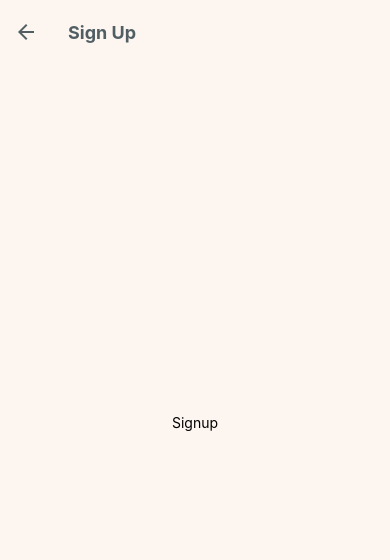
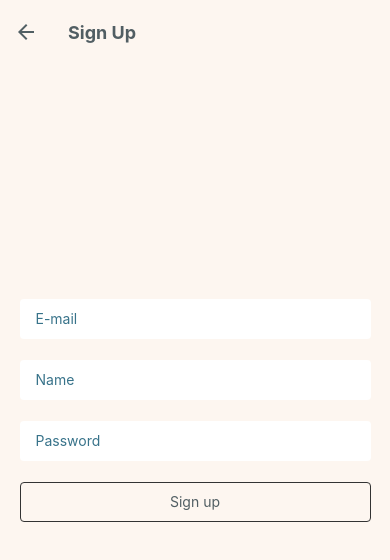
Before and after one commit to solitasroh/todo-native, a React Native app: screen /CreateAccount in a window 390 px wide. Shown: the top 560 px of the page. Built offline with nearby package versions, Linux system fonts and the light colour scheme.

Commit message:
signup 코드 작성 중

```diff
--- a/package.json
+++ b/package.json
@@ -15,6 +15,7 @@
     "expo-status-bar": "~1.0.4",
     "react": "^17.0.2",
     "react-dom": "17.0.2",
+    "react-hook-form": "^7.14.2",
     "react-native": "https://github.com/expo/react-native/archive/sdk-42.0.0.tar.gz",
     "react-native-gesture-handler": "^1.10.3",
     "react-native-safe-area-context": "3.2.0",
--- /dev/null
+++ b/src/Screens/Login/Input.tsx
@@ -0,0 +1,56 @@
+import React from 'react';
+import styled from 'styled-components/native';
+
+const Container = styled.View`
+  width: 90%;
+  height: 40px;
+  padding-left: 16px;
+  padding-right: 16px;
+  border-radius: 4px;
+  background-color: #ffffff;
+`;
+
+const InputField = styled.TextInput`
+  flex: 1;
+  color: #38738a;
+`;
+
+interface Props {
+  placeholder?: string;
+  keyboardType?: 'default' | 'email-address' | 'numeric' | 'phone-pad';
+  secureTextEntry?: boolean;
+  style?: undefined;
+  clearMode?: boolean;
+  onChangeText?: (text: string) => void;
+  value: string;
+}
+
+const Input: React.FC<Props> = ({
+  placeholder,
+  keyboardType,
+  secureTextEntry,
+  style,
+  clearMode,
+  value,
+  onChangeText,
+}: Props) => {
+  return (
+    <Container style={style}>
+      <InputField
+        value={value}
+        selectionColor="#38738a"
+        secureTextEntry={secureTextEntry}
+        keyboardType={keyboardType ? keyboardType : 'default'}
+        autoCapitalize="none"
+        autoCorrect={false}
+        allowFontScaling={false}
+        placeholderTextColor="#38738a"
+        placeholder={placeholder}
+        clearButtonMode={clearMode ? 'while-editing' : 'never'}
+        onChangeText={onChangeText}
+      />
+    </Container>
+  );
+};
+
+export default Input;
--- a/src/Screens/Login/Signup.tsx
+++ b/src/Screens/Login/Signup.tsx
@@ -1,21 +1,31 @@
 import { StackNavigationProp } from '@react-navigation/stack';
 import React from 'react';
-import { Text } from 'react-native';
 import styled from 'styled-components/native';
+import { Controller, FieldValues, useForm } from 'react-hook-form';
+import Input from './Input';
+import Button from './Button';
+
+const Container = styled.SafeAreaView`
+  flex: 1;
+  background-color: #fdf6f0;
+  align-items: center;
+  justify-content: center;
+`;
+
+const ErrorField = styled.Text`
+  color: red;
+  font-weight: 500;
+  text-align: left;
+  width: 90%;
+  margin-bottom: 16px;
+  margin-top: 5px;
+`;
 
 export type LoginNaviParamList = {
   Welcome: undefined;
   Login: undefined;
   CreateAccount: undefined;
 };
-
-const Container = styled.SafeAreaView`
-  flex: 1;
-  background-color: #fdf6f0;
-  align-items: center;
-  justify-content: center;
-  padding: 40px;
-`;
 
 type NavigationProp = StackNavigationProp<LoginNaviParamList, 'Welcome'>;
 interface Props {
@@ -24,9 +34,97 @@ interface Props {
 const Signup: React.FC<Props> = ({ navigation }: Props) => {
   console.log(navigation);
 
+  const {
+    control,
+    handleSubmit,
+    formState: { errors },
+  } = useForm({
+    defaultValues: {
+      userName: '',
+      userEmail: '',
+      userPW: '',
+    },
+  });
+
+  const onSubmit = (data: FieldValues) => {
+    // if (loading) {
+    //   return;
+    // }
+    console.log(data);
+    // TODO: error가 존재하면 아래 로직이 수행되면 안된다.
+    // await signup({
+    //   variables: {
+    //     data: {
+    //       email: data.userEmail,
+    //       password: data.userPW,
+    //       name: data.userName,
+    //     },
+    //   },
+    // });
+  };
+  const onError = (_error: Record<string, unknown>): void => {
+    console.log(_error);
+    return;
+  };
+
   return (
     <Container>
-      <Text>Signup</Text>
+      <Controller
+        control={control}
+        render={({ field: { onChange, value } }) => (
+          <Input
+            placeholder="E-mail"
+            keyboardType="email-address"
+            onChangeText={onChange}
+            value={value}
+          />
+        )}
+        name="userEmail"
+        rules={{
+          required: {
+            value: true,
+            message: 'e-mail이 입력되지 않았습니다',
+          },
+          // pattern: {
+          //   value: EMAIL_PATTERN,
+          //   message: 'email 형식이 아닙니다',
+          // },
+        }}
+      />
+      <ErrorField>{errors.userEmail && errors.userEmail.message}</ErrorField>
+      <Controller
+        control={control}
+        render={({ field: { onChange, value } }) => (
+          <Input placeholder="Name" onChangeText={onChange} value={value} />
+        )}
+        name="userName"
+        rules={{
+          required: { value: true, message: '이름이 입력되지 않았습니다' },
+        }}
+      />
+      <ErrorField>{errors.userName && errors.userName.message}</ErrorField>
+      <Controller
+        control={control}
+        render={({ field: { onChange, value } }) => (
+          <Input
+            placeholder="Password"
+            secureTextEntry={true}
+            onChangeText={onChange}
+            value={value}
+          />
+        )}
+        name="userPW"
+        rules={{
+          required: { value: true, message: '비밀번호가 입력되지 않았습니다' },
+          minLength: { value: 8, message: '8자 이상 입력해야합니다.' },
+        }}
+      />
+      <ErrorField>{errors.userPW && errors.userPW.message}</ErrorField>
+      <Button
+        style={{ marginBottom: 24, width: '90%' }}
+        label="Sign up"
+        onPress={handleSubmit(onSubmit, onError)}
+      />
     </Container>
   );
 };
```
Also changed, not shown: 1 other file (tests, documents, lock files or other folders).
